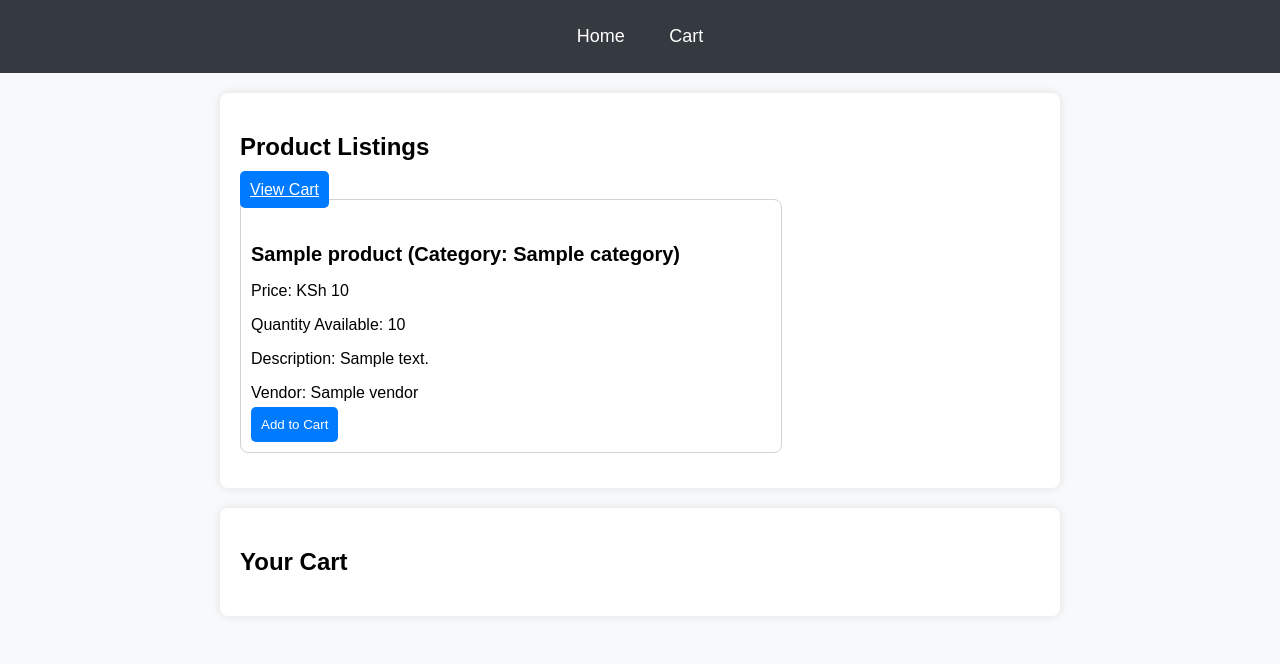
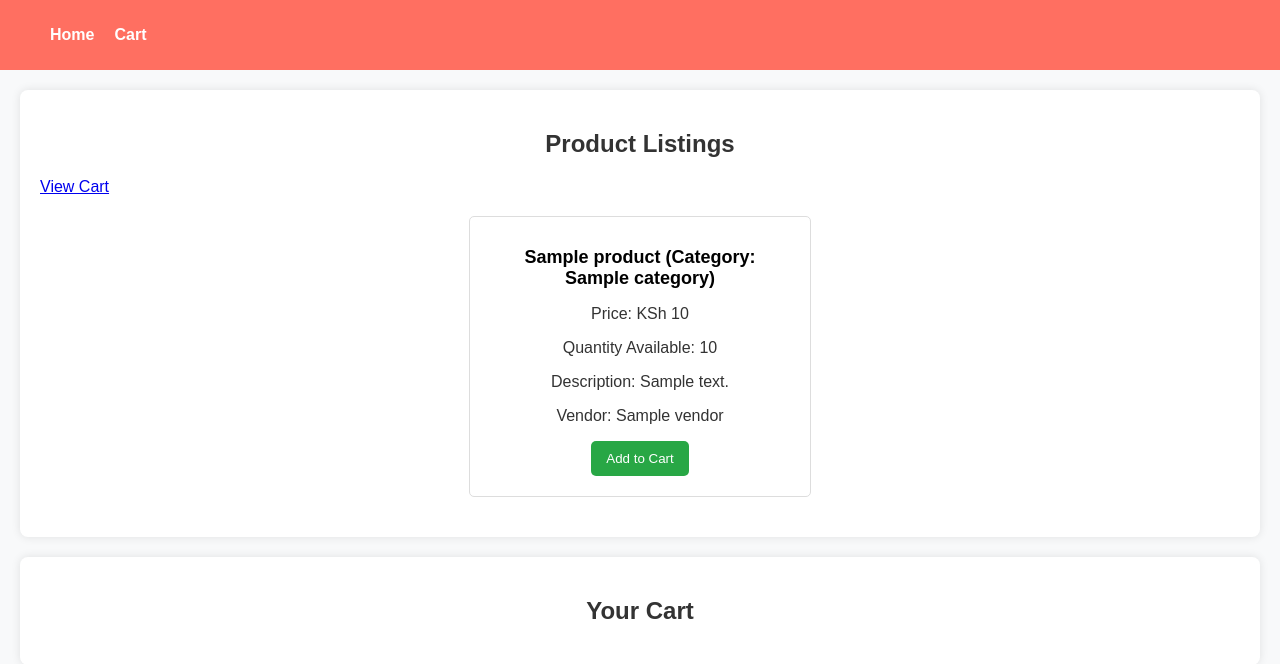
Before and after one commit to T-Njiru/TimBuys, a PHP site: page /Module2/Listing/product_listing.php in a window 1280 px wide. Shown: the top 664 px of the page. Run offline with PHP 8.4, Linux system fonts and the light colour scheme; tables that the repository leaves empty or names only in its code hold one stand-in row (values such as "Sample post").

Commit message:
Product listing and styling

```diff
--- a/Module2/Listing/liststyle.css
+++ b/Module2/Listing/liststyle.css
@@ -1,70 +1,94 @@
-body {
-    font-family: Arial, sans-serif;
-    background-color: #f8f9fa;
-    margin: 0;
-    padding: 0;
-}
-
 header {
-    background-color: #343a40;
-    padding: 10px 0;
+    background-color: #ff6f61;
+    color: white;
+    display: flex;
+    justify-content: space-between;
+    align-items: center;
+    padding: 10px;
 }
 
 nav ul {
-    list-style: none;
-    text-align: center;
-    padding: 0;
+    list-style-type: none;
+    display: flex;
 }
 
 nav ul li {
-    display: inline;
-    margin: 0 20px;
+    margin-right: 20px;
 }
 
 nav ul li a {
+    text-decoration: none;
     color: white;
-    text-decoration: none;
+    font-weight: bold;
+}
+#product-list {
+    display: flex;
+    flex-wrap: wrap;
+    justify-content: center;
+    gap: 20px;
+    padding: 20px;
+}
+
+.card {
+    background-color: white;
+    border: 1px solid #ddd;
+    border-radius: 5px;
+    padding: 20px;
+    width: 300px;
+    text-align: center;
+}
+
+.card h5 {
     font-size: 18px;
+    margin: 10px 0;
+}
+
+.card p {
+    font-size: 16px;
+    color: #333;
+}
+
+.btn-success {
+    background-color: #28a745;
+    color: white;
+    border: none;
+    padding: 10px 15px;
+    border-radius: 5px;
+    cursor: pointer;
+}
+body {
+    font-family: Arial, sans-serif;
+    margin: 0;
+    padding: 0;
+    background-color: #f8f9fa;
+}
+
+h1, h2 {
+    text-align: center;
+    color: #333;
 }
 
 section {
     padding: 20px;
     margin: 20px auto;
     background-color: white;
-    max-width: 800px;
+    max-width: 1200px;
     border-radius: 8px;
     box-shadow: 0 0 10px rgba(0, 0, 0, 0.1);
 }
-
-.card {
-    margin-bottom: 15px;
-    border: 1px solid #ced4da;
-    border-radius: 8px;
-    background-color: #fff;
+.announcement-banner {
+    background-color: #ff6f61;
+    color: white;
+    padding: 10px;
+    text-align: center;
 }
 
-.card-body {
-    padding: 10px;
+footer {
+    background-color: #ff6f61;
+    color: white;
+    padding: 20px;
+    text-align: center;
 }
-
-.card-title {
-    font-size: 1.25em;
-    margin-bottom: 10px;
+.btn-success:hover {
+    background-color: #218838;
 }
-
-.card-text {
-    margin-bottom: 5px;
-}
-
-.btn {
-    padding: 10px;
-    background-color: #007bff;
-    color: white;
-    border: none;
-    border-radius: 5px;
-    cursor: pointer;
-}
-
-.btn:hover {
-    background-color: #0056b3;
-}
--- a/Module2/Listing/product_listing.php
+++ b/Module2/Listing/product_listing.php
@@ -44,22 +44,16 @@ $result = $conn->query($sql);
         <?php
         if ($result->num_rows > 0) {
             while ($row = $result->fetch_assoc()) {
-                echo "<div class='card mb-3' style='max-width: 540px;'>";
-                echo "<div class='row g-0'>";
-                echo "<div class='col-md-8'>";
-                echo "<div class='card-body'>";
+                echo "<div class='card'>";
                 echo "<h5 class='card-title'>" . htmlspecialchars($row['ProductName']) . " (Category: " . htmlspecialchars($row['CategoryName']) . ")</h5>";
                 echo "<p class='card-text'>Price: KSh " . htmlspecialchars($row['Price']) . "</p>";
                 echo "<p class='card-text'>Quantity Available: " . htmlspecialchars($row['Quantity']) . "</p>";
                 echo "<p class='card-text'>Description: " . htmlspecialchars($row['Description']) . "</p>";
                 echo "<p class='card-text'>Vendor: " . htmlspecialchars($row['VendorName']) . "</p>";
-                echo "<form method='POST' action='../../Module3/add_to_cart.php'>"; // Corrected path
+                echo "<form method='POST' action='../../Module3/add_to_cart.php'>";
                 echo "<input type='hidden' name='product_id' value='" . htmlspecialchars($row['ProductID']) . "'>";
                 echo "<button type='submit' class='btn btn-success'>Add to Cart</button>";
                 echo "</form>";
-                echo "</div>";
-                echo "</div>";
-                echo "</div>";
                 echo "</div>";
             }
         } else {
```
